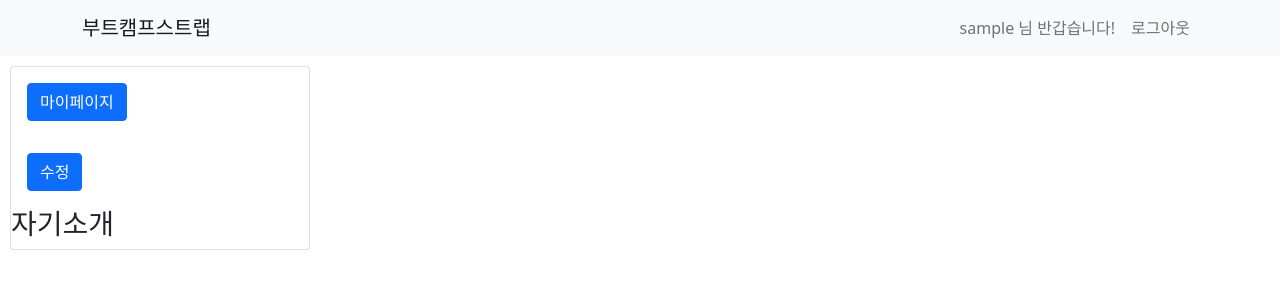
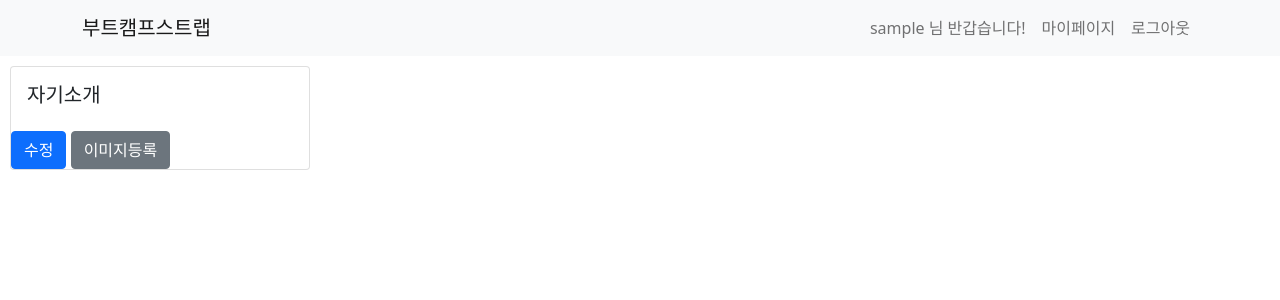
Before and after one commit to choice44/bootsCampStrap, a Django app: page /tweet/mypage/1 in a window 1280 px wide. Shown: the top 300 px of the page. Run offline with Django 4.2, Linux system fonts and the light colour scheme; the visitor is signed in with stand-in values (Sample User, id 1); data comes from the database, SQL or seed files in the repository; data that the repository does not hold is empty.

Commit message:
Update User image upload function & modify styles

```diff
--- a/templates/base.html
+++ b/templates/base.html
@@ -80,6 +80,9 @@
                         <span class="nav-link"> {{ user.username }} 님 반갑습니다! </span>
                     </li>
                     <li class="nav-item active">
+                        <a class="nav-link" href="{% url 'my_page' user.id %}"> 마이페이지 </a>
+                    </li>
+                    <li class="nav-item active">
                         <a class="nav-link" href="{% url 'user:logout' %}"> 로그아웃 </a>
                     </li>
                 </ul>
--- a/templates/tweet/edit_tweet.html
+++ b/templates/tweet/edit_tweet.html
@@ -9,15 +9,16 @@
         {% if user.is_authenticated %}
         <div class="card">
             <div class="card-body">
-                <a href="{%url 'my_page' user.id%}" class="btn btn-primary">마이페이지</a>
             </div>
         </div>
         {% endif %}
     </div>
     <!--오른쪽 컬럼-->
     <div style='display:grid; grid-column: 2/4; margin: 10px 40px 0px 20px'>
+        <!--컬럼 상단-->
         <div style='height:50px'>
         </div>
+        <!--컬럼 본문-->
         <div style="margin: 0px auto 0px auto;">
             <form method='post'>
                 {% csrf_token %}
--- a/templates/tweet/my_page.html
+++ b/templates/tweet/my_page.html
@@ -8,51 +8,60 @@
         <div style='grid-column: 1/2; margin: 10px'>
             {% if user.is_authenticated %}
                 <div class="card">
+                    {% if my_page_user.imgfile %}
                     <div class="card-body">
-                        <a href="{%url 'my_page' user.id%}" class="btn btn-primary">마이페이지</a>
-                    </div>
-                    {% if user.id == my_page_user.id %}
-                    <div class="card-body">
-                        <a href="{%url 'user:edit' user.id%}" class="btn btn-primary">수정</a>
+                        <img src="/media/{{ my_page_user.imgfile.path }}" class="card-img-top" alt="...">
                     </div>
                     {% endif %}
-                    <div>
-                        <h3>자기소개</h3>
+                    <div class="card-body">
+                        <h5>자기소개</h5>
                         {{ my_page_user.bio}}
                     </div>
+
+                    {% if user.id == my_page_user.id %}
+                    <div>
+                        <a href="{%url 'user:edit' user.id%}" class="btn btn-primary">수정</a>
+                        <a href="{%url 'user:user_image_upload' user.id%}" class="btn btn-secondary">이미지등록</a>
+                    </div>
+                    {% endif %}
                 </div>
             {% endif %}
         </div>
         <!--오른쪽 컬럼-->
+        <div style='display:grid; grid-column: 2/4; margin: 10px 40px 0px 20px'>
+            <!--컬럼 상단-->
+            <div style='height:50px'>
                 {% if user.is_authenticated %}
                 <!--자기 페이지 볼 때 팔로우 숨김-->
                 {% if user.id != my_page_user.id %}
                     <!--user.id가 from_user// my_page_user가 to_user와 같을때-->
                     {% if user in my_page_user.follow.all %}
-                    <p class="card-text"></p>
+                        <div style='float:right'>
                             <a
-                        class="nav-link"
+                                class="btn btn-secondary"
                                 style="text-align:right;"
-                        href='{%url 'user:following' my_page_user.id %}'>
+                                href="{%url 'user:following' my_page_user.id %}">
                                 언팔로우
-                        <span class="sr-only"></span></a>
+                            </a>
+                        </div>
                     {% else %}
-                    <p class="card-text"></p>
+                        <div style='float:right'>
                             <a
-                        class="nav-link"
+                                class="btn btn-primary"
                                 style="text-align:right;"
-                        href='{%url 'user:following' my_page_user.id %}'>
+                                href="{%url 'user:following' my_page_user.id %}">
                                 팔로우
-                        <span class="sr-only"></span></a>
+                            </a>
+                        </div>
                     {% endif %}
                 {% endif %}
             {% endif %}
-        <div style='display:grid; grid-column: 2/4; margin: 10px 40px 0px 20px'>
-            <div style='height:50px'></div>
+            </div>
+            <!--컬럼 본문-->
             {% for my_tw in my_tweet %}
                 <div class="card mb-3">
                     <p class="card-text">{{ my_tw.user }}</p>
-                    <a href='{% url 'detail' my_tw.id %}'>
+                    <a href="{% url 'detail' my_tw.id %}">
                         <img src="/media/{{ my_tw.image.path }}" class="card-img-top" alt="...">
                     </a>
                     <p class="post-meta" onclick="sendRequest({{ my_tw.id }}, this)">
--- a/user/forms.py
+++ b/user/forms.py
@@ -1,6 +1,6 @@
 from django import forms
 from django.contrib.auth.forms import UserCreationForm, UserChangeForm
-from .models import UserModel, FileUpload
+from .models import UserModel
 
 
 class UserForm(UserCreationForm):
@@ -19,5 +19,5 @@ class EditProfileForm(UserChangeForm):
 class FileForm(forms.ModelForm):
 
     class Meta:
-        model = FileUpload
+        model = UserModel
         fields = ['imgfile']
--- a/user/models.py
+++ b/user/models.py
@@ -10,14 +10,8 @@ class UserModel(AbstractUser):
     follow = models.ManyToManyField(
         'self', blank=True, symmetrical=False, related_name='follower')
     bio = models.TextField("자기소개", blank=True)
+    imgfile = models.ImageField(null=True, upload_to="user_images", blank=True)
+
 
     def __str__(self):
         return self.username
-
-
-class FileUpload(models.Model):
-
-    class Meta:
-        db_table = "my_file"
-
-    imgfile = models.ImageField(null=True, upload_to="images", blank=True)
--- a/user/urls.py
+++ b/user/urls.py
@@ -10,5 +10,5 @@ urlpatterns = [
     path('logout/', auth_views.LogoutView.as_view(), name='logout'),
     path('follow/<int:user_id>', views.follow_function, name='following'),
     path('edit/<int:pk>/', views.edit_profile_view, name='edit'),
-    path('uploadtest/', views.uploadtest_view, name='uploadtest'),
+    path('user_image_upload/<int:user_id>', views.user_image_upload, name='user_image_upload'),
 ]
```
Also changed, not shown: templates/tweet/create.html (+6 -3 lines), templates/tweet/detail_tweet.html (+5 -11 lines), templates/tweet/home.html (+5 -4 lines), templates/user/test.html (+4 -4 lines), user/views.py (+5 -9 lines). Lines whose indentation alone changed are shown as unchanged.
